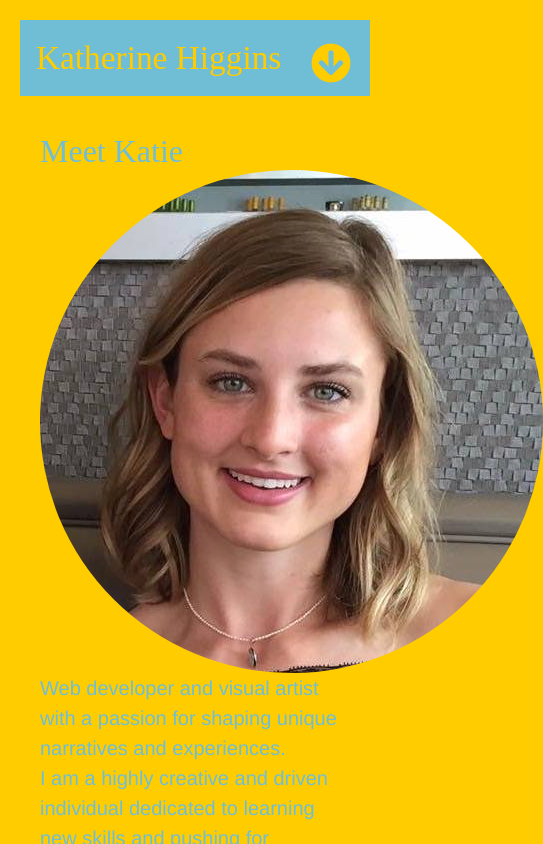
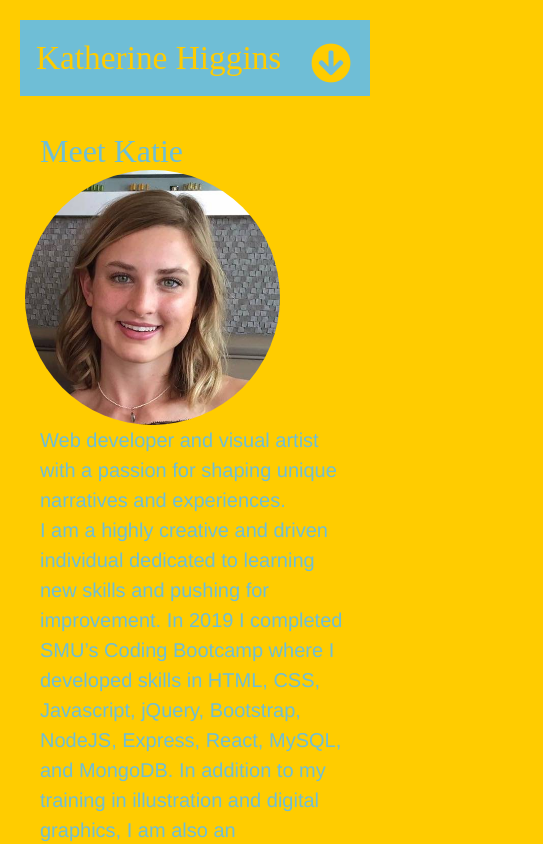
Before and after one commit to kat9513/Portfolio3.0, a React (Create React App) app: page / in a window 390 px wide. Shown: the top 844 px of the page, 543 px wide, since content can reach past the window. Built offline with nearby package versions, Linux system fonts and the light colour scheme.

Commit message:
changing classes for icon on about page to img-responsive and index.html title

```diff
--- a/public/index.html
+++ b/public/index.html
@@ -4,7 +4,7 @@
 <head>
   <meta charset="utf-8">
   <meta name="viewport" content="width=device-width, initial-scale=1, shrink-to-fit=no">
-  <title>React Router Example</title>
+  <title>Katherine Higgins</title>
   <link rel="stylesheet" href="https://use.fontawesome.com/releases/v5.8.1/css/all.css" integrity="sha384-50oBUHEmvpQ+1lW4y57PTFmhCaXp0ML5d60M1M7uH2+nqUivzIebhndOJK28anvf" crossorigin="anonymous">
   <link rel="stylesheet" href="https://maxcdn.bootstrapcdn.com/bootstrap/4.0.0/css/bootstrap.min.css"
     integrity="sha384-Gn5384xqQ1aoWXA+058RXPxPg6fy4IWvTNh0E263XmFcJlSAwiGgFAW/dAiS6JXm" crossorigin="anonymous">
--- a/src/Pages/About/About.component.js
+++ b/src/Pages/About/About.component.js
@@ -8,8 +8,8 @@ export default class Home extends Component {
 
                 <h2>Meet Katie</h2>
                 <div className="row justify-content-around">
-                    <div className="col-md-4">
-                        <img className="img-responsive MyFace" src={icon} alt="myFace" />
+                    <div className="img-responsive">
+                        <img className="MyFace" src={icon} alt="myFace" />
                     </div>
                     <div className="About col-md-6">
                         <p>
--- a/src/index.css
+++ b/src/index.css
@@ -67,6 +67,7 @@ body {
   }
  .MyFace{
    border-radius: 50%;
+   width: 75%;
  }
 .fa-arrow-circle-down{
   color: #FFCC00;
```
